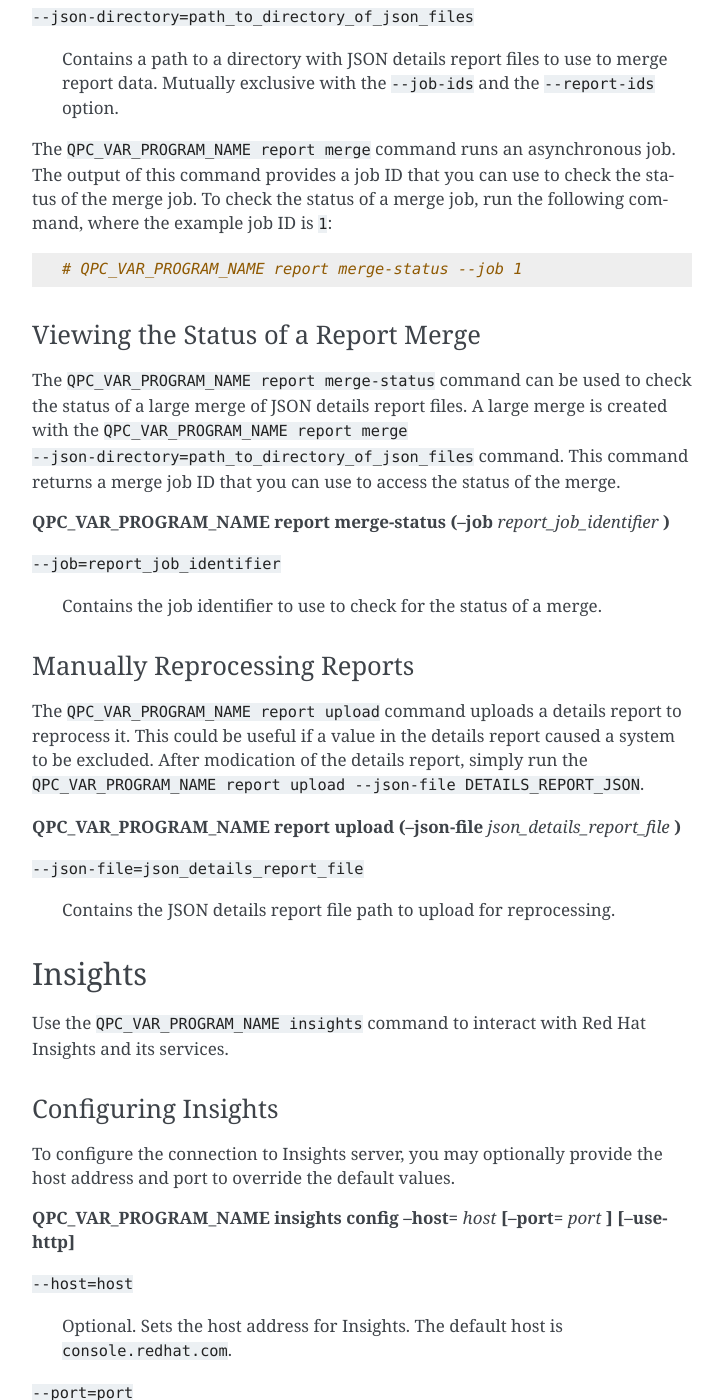
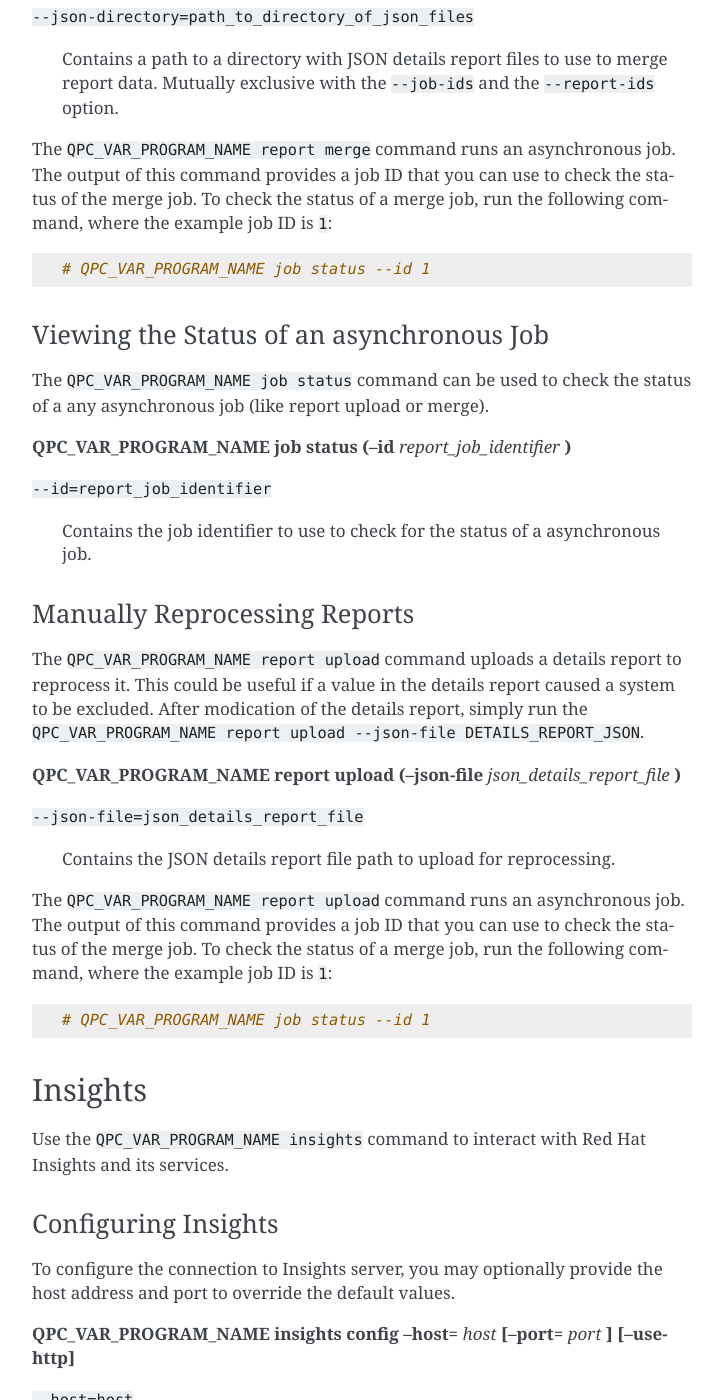
Before and after one commit to quipucords/qpc, a Sphinx documentation site: the page built from docs/source/man-template.rst, in a window 1280 px wide and 1400 px high, scrolled down 20221 px. Shown: the whole window, without its empty margins (388-1111 px from the left). Built offline with Sphinx 7.4.7, drawn with Linux system fonts in a browser that asks for light colours; some of the changed text lies outside the part shown.

Commit message:
chore: update manpage

```diff
--- a/docs/source/man-template.rst
+++ b/docs/source/man-template.rst
@@ -621,18 +621,18 @@
 
 The ``QPC_VAR_PROGRAM_NAME report merge`` command runs an asynchronous job. The output of this command provides a job ID that you can use to check the status of the merge job. To check the status of a merge job, run the following command, where the example job ID is ``1``::
 
-# QPC_VAR_PROGRAM_NAME report merge-status --job 1
+# QPC_VAR_PROGRAM_NAME job status --id 1
 
-Viewing the Status of a Report Merge
-~~~~~~~~~~~~~~~~~~~~~~~~~~~~~~~~~~~~
+Viewing the Status of an asynchronous Job
+~~~~~~~~~~~~~~~~~~~~~~~~~~~~~~~~~~~~~~~~~
 
-The ``QPC_VAR_PROGRAM_NAME report merge-status`` command can be used to check the status of a large merge of JSON details report files. A large merge is created with the ``QPC_VAR_PROGRAM_NAME report merge --json-directory=path_to_directory_of_json_files`` command. This command returns a merge job ID that you can use to access the status of the merge.
+The ``QPC_VAR_PROGRAM_NAME job status`` command can be used to check the status of a any asynchronous job (like report upload or merge).
 
-**QPC_VAR_PROGRAM_NAME report merge-status (--job** *report_job_identifier* **)**
+**QPC_VAR_PROGRAM_NAME job status (--id** *report_job_identifier* **)**
 
-``--job=report_job_identifier``
+``--id=report_job_identifier``
 
-  Contains the job identifier to use to check for the status of a merge.
+  Contains the job identifier to use to check for the status of a asynchronous job.
 
 
 Manually Reprocessing Reports
@@ -646,6 +646,9 @@
 
   Contains the JSON details report file path to upload for reprocessing.
 
+The ``QPC_VAR_PROGRAM_NAME report upload`` command runs an asynchronous job. The output of this command provides a job ID that you can use to check the status of the merge job. To check the status of a merge job, run the following command, where the example job ID is ``1``::
+
+# QPC_VAR_PROGRAM_NAME job status --id 1
 
 Insights
 --------
```
Also changed, not shown: 3 other files.
